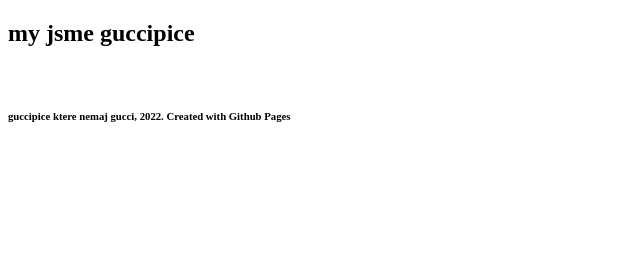
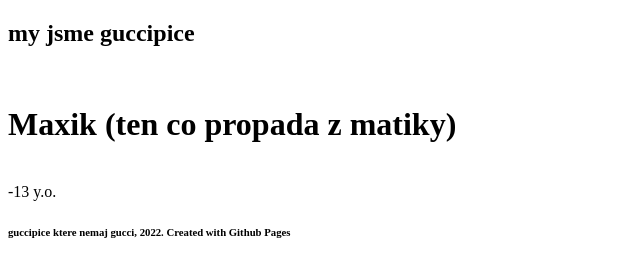
Before and after one commit to DepresivniMaxik/guccipicebezgucci, a plain HTML site: page index.html in a window 1280 px wide. Shown: the whole page, without its empty margins (0-640 px from the left). Drawn offline with Linux system fonts and the light colour scheme.

Commit message:
Update index.html

```diff
--- a/index.html
+++ b/index.html
@@ -7,7 +7,21 @@
 </head>
 
 <body>
+
 <h2>my jsme guccipice</h2>
+
+<br>
+
+<h1>Maxik (ten co propada z matiky)</h1>
+
+<script src="https://apps.elfsight.com/p/platform.js" defer></script>
+<div class="elfsight-app-0ac74488-825a-4b6f-aba4-a98c56f3eced"></div>
+
+<br>
+-13 y.o.
+
+
+
         <br>
         <h6> guccipice ktere nemaj gucci, 2022. Created with Github Pages </h6>
   </body>
```
